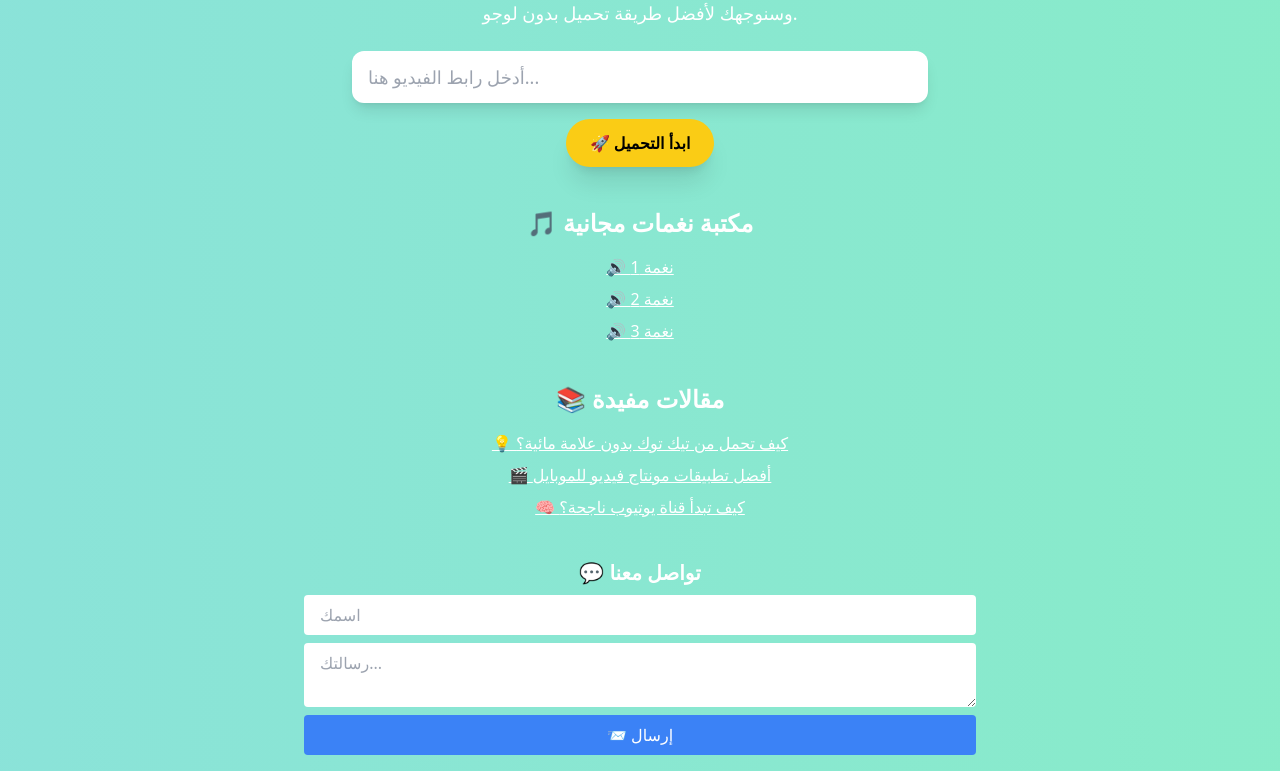
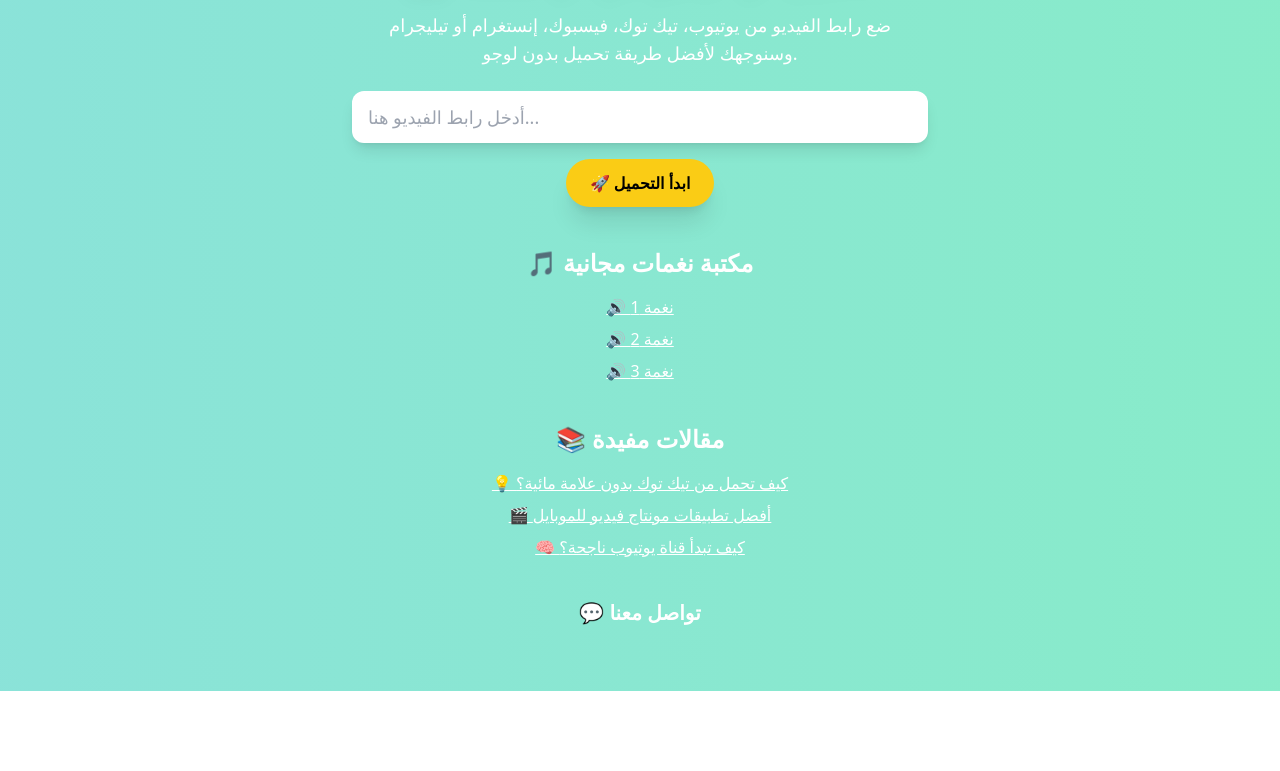
Before and after one commit to karasfathy/-, a plain HTML site: page index.html in a window 1280 px wide. Shown: the part 109-880 px from the top of the page. After the commit the page ends 800 px from the top, so only its background shows below. Drawn offline with nearby package versions, Linux system fonts and the light colour scheme.

Commit message:
Update index.html
Signed-off-by: karasfathy <farhykaras554422@gmail.com>

```diff
--- a/index.html
+++ b/index.html
@@ -112,11 +112,7 @@
   </script>
 <div class="mt-10 w-full max-w-2xl">
   <h2 class="text-xl font-bold mb-2 text-white">💬 تواصل معنا</h2>
-  <form onsubmit="sendMessage(event)" class="flex flex-col space-y-2">
-    <input type="text" id="name" placeholder="اسمك" class="px-4 py-2 rounded text-black">
-    <textarea id="message" placeholder="رسالتك..." class="px-4 py-2 rounded text-black"></textarea>
-    <button type="submit" class="bg-blue-500 text-white px-4 py-2 rounded">📨 إرسال</button>
-  </form>
+
 </div>
 
 
```
